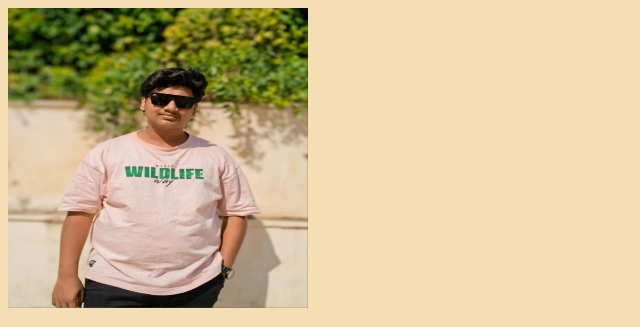
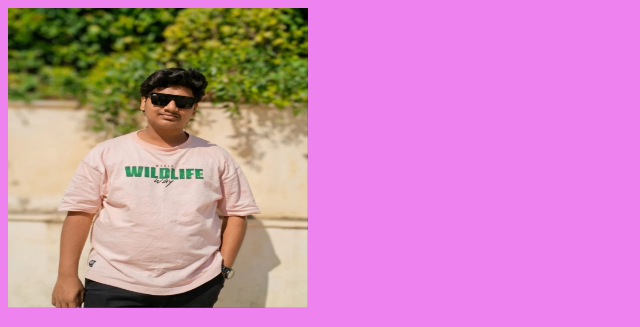
Before and after one commit to sandu-1551/Sumit_Shinde_Web, a plain HTML site: page index.html in a window 1280 px wide. Shown: the top 327 px of the page, without its empty margins (0-640 px from the left). Drawn offline with Linux system fonts and the light colour scheme.

Commit message:
update 2.00

```diff
--- a/style.css
+++ b/style.css
@@ -1,3 +1,3 @@
 body {
-    background-color: wheat;
+    background-color: violet;
 }
```
Also changed, not shown: index.html (+4 -0 lines).
